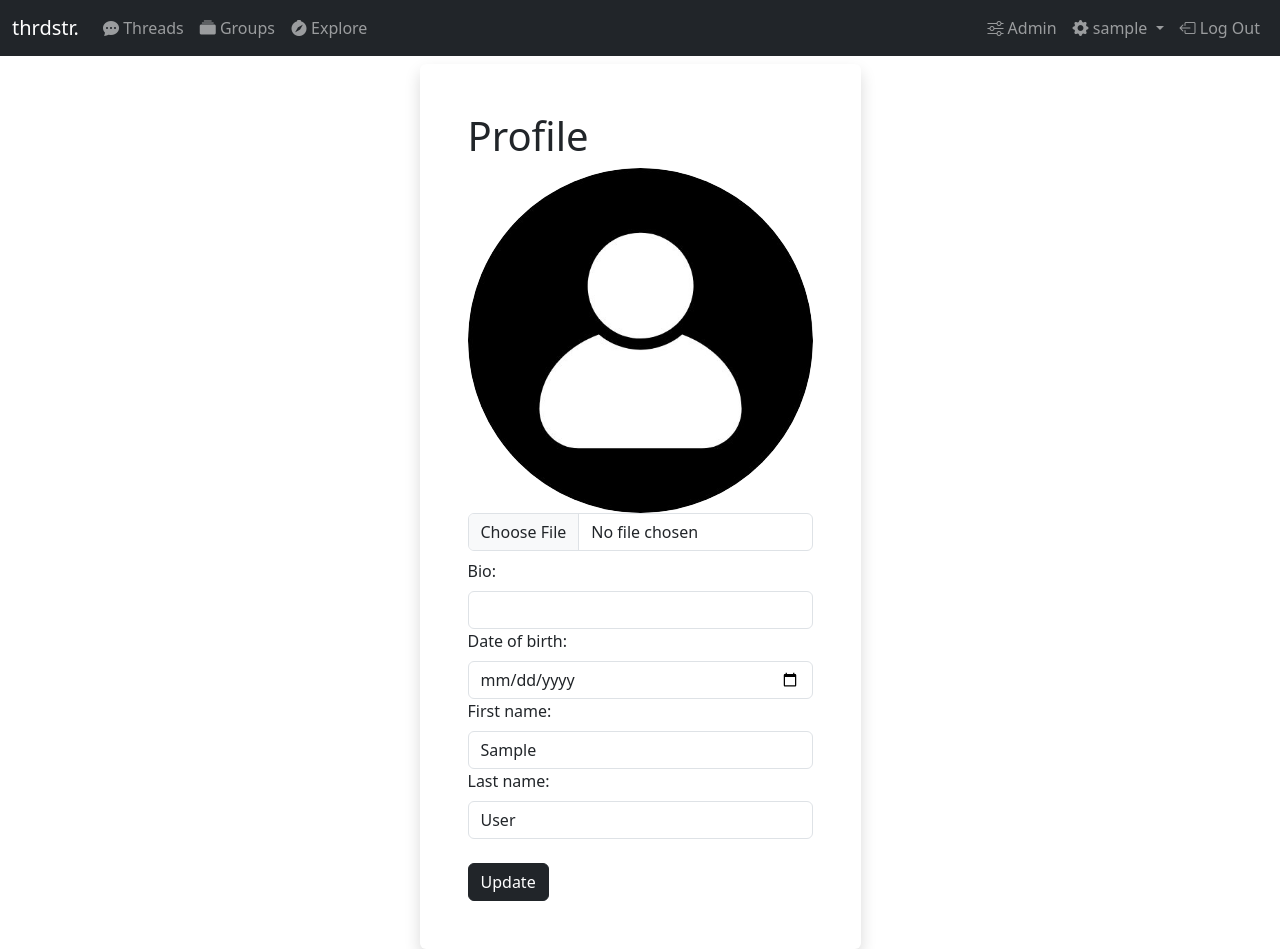
After one commit to ByteMeDirk/thrdstr, a Django app: page /accounts/profile/ in a window 1280 px wide. The commit adds this page. Run offline with Django 4.2, Linux system fonts and the light colour scheme; the visitor is signed in with stand-in values (Sample User, id 1); some libraries are stand-ins or nearby versions.

```diff
--- a/thrdstr/static/css/custom.css
+++ b/thrdstr/static/css/custom.css
@@ -0,0 +1,5 @@
+image {
+    margin: inherit;
+    padding: inherit;
+    background-color: transparent !important;
+}
--- a/thrdstr/templates/base.html
+++ b/thrdstr/templates/base.html
@@ -14,11 +14,32 @@
 <body>
 <!-- Bootstrap JS -->
 <script src="{% static 'js/bootstrap.bundle.js' %}"></script>
+<script src="{% static 'js/custom.js' %}"></script>
 <script src="https://cdn.jsdelivr.net/npm/@popperjs/core@2.11.7/dist/umd/popper.min.js"
         integrity="sha384-zYPOMqeu1DAVkHiLqWBUTcbYfZ8osu1Nd6Z89ify25QV9guujx43ITvfi12/QExE"
         crossorigin="anonymous"></script>
-<div class="container mt-3">
+
+{% include "navigation/navbar.html" %}
+<div class="container mt-2">
     {% block content %} {% endblock %}
 </div>
+
+<script>
+    const links = document.querySelectorAll("#random-color-link");
+
+    links.forEach(link => {
+        link.addEventListener("mouseover", () => {
+            // generate a random color
+            const randomColor = Math.floor(Math.random() * 16777215).toString(16);
+            // apply the color to the link text
+            link.style.color = "#" + randomColor;
+        });
+
+        link.addEventListener("mouseout", () => {
+            // reset the color to its default value
+            link.style.color = "";
+        });
+    });
+</script>
 </body>
 </html>
--- a/thrdstr/templates/index.html
+++ b/thrdstr/templates/index.html
@@ -5,5 +5,5 @@
 {% block content %}
 
 <h1>Home</h1>
-    <a href="{% url "login" %}">Login</a>
+
 {% endblock %}
--- /dev/null
+++ b/thrdstr/templates/navigation/navbar.html
@@ -0,0 +1,61 @@
+<nav class="navbar navbar-expand-lg navbar-dark bg-dark">
+    <div class="container-fluid">
+        <a class="navbar-brand" href="{% url "index" %}">thrdstr.</a>
+        <button class="navbar-toggler" type="button" data-bs-toggle="collapse" data-bs-target="#navbarTogglerDemo02"
+                aria-controls="navbarTogglerDemo02" aria-expanded="false" aria-label="Toggle navigation">
+            <span class="navbar-toggler-icon"></span>
+        </button>
+        <div class="collapse navbar-collapse" id="navbarTogglerDemo02">
+            <ul class="navbar-nav me-auto mb-2 mb-lg-0">
+                <li class="nav-item">
+                    <a id="random-color-link" class="nav-link" aria-current="page" href="#"><i
+                            class="bi bi-chat-dots-fill"></i> Threads</a>
+                </li>
+                <li class="nav-item">
+                    <a id="random-color-link" class="nav-link" aria-current="page" href="#"><i
+                            class="bi bi-collection-fill"></i> Groups</a>
+                </li>
+                <li class="nav-item">
+                    <a id="random-color-link" class="nav-link" aria-current="page" href="#"><i
+                            class="bi bi-compass-fill"></i>
+                        Explore</a>
+                </li>
+            </ul>
+            <div class="d-flex">
+                <ul class="navbar-nav me-auto mb-2 mb-lg-0">
+                    {% if user.is_authenticated %}
+                        {% if user.is_staff %}
+                            <li class="nav-item">
+                                <a id="random-color-link" class="nav-link" href="{% url 'admin:index' %}"><i
+                                        class="bi bi-sliders"></i> Admin</a>
+                            </li>
+                        {% endif %}
+                        <li class="nav-item dropdown">
+                            <a class="nav-link dropdown-toggle" href="#" id="navbarDropdown" role="button"
+                               data-bs-toggle="dropdown" aria-expanded="false">
+                                <i class="bi bi-gear-fill"></i> {{ user.username }}
+                            </a>
+                            <ul class="dropdown-menu" aria-labelledby="navbarDropdown">
+                                <li><a id="random-color-link" class="dropdown-item" href="{% url "profile" %}">Profile</a></li>
+                            </ul>
+                        </li>
+                        <li class="nav-item">
+                            <a id="random-color-link" class="nav-link" aria-current="page" href="{% url 'logout' %}"><i
+                                    class="bi bi-box-arrow-left"></i> Log Out</a>
+                        </li>
+
+                    {% else %}
+                        <li class="nav-item">
+                            <a id="random-color-link" class="nav-link" aria-current="page" href="{% url 'login' %}"><i
+                                    class="bi bi-box-arrow-right"></i> Log In</a>
+                        </li>
+                        <li class="nav-item">
+                            <a id="random-color-link" class="nav-link" aria-current="page" href="{% url 'signup' %}"><i
+                                    class="bi bi-person-plus-fill"></i> Sign Up</a>
+                        </li>
+                    {% endif %}
+                </ul>
+            </div>
+        </div>
+    </div>
+</nav>
--- a/thrdstr/templates/registration/login.html
+++ b/thrdstr/templates/registration/login.html
@@ -36,8 +36,8 @@
                         </div>
 
                         <!-- Submit button -->
-                        <button type="submit" class="btn btn-primary btn-block">Log In</button>
-                        <a href="{% url 'signup' %}" class="btn btn-secondary btn-block">Sign Up</a>
+                        <button type="submit" class="btn btn-dark btn-block">Log In</button>
+                        <a href="{% url 'signup' %}" class="btn btn-outline-dark btn-block">Sign Up</a>
                     </form>
                 </div>
             </div>
--- /dev/null
+++ b/thrdstr/templates/registration/profile.html
@@ -0,0 +1,47 @@
+{% extends 'base.html' %}
+{% load widget_tweaks %}
+{% block title %}Profile{% endblock %}
+
+{% block content %}
+    <div class="mask d-flex align-items-center h-100">
+        <div class="container">
+            <div class="row justify-content-center">
+                <div class="col-xl-5 col-md-8">
+                    <form class="bg-white rounded p-5 shadow" method="POST" enctype="multipart/form-data">
+                        {% csrf_token %}
+                        <h1 class="h1">Profile</h1>
+
+                        {% if form.errors %}
+                            <div class="alert alert-danger">
+                                {% for error in form.non_field_errors %}
+                                    {{ error }}
+                                {% endfor %}
+
+                            </div>
+                        {% endif %}
+
+                        {% for field in form %}
+                            {% if field.name == 'avatar' %}
+                                {% if form.avatar.value %}
+                                    <img src="{{ user.avatar.url }}" class="card-img-top image-responsive rounded-circle"
+                                         alt="Avatar for {{ user.username }}">
+                                {% else %}
+                                    <img src="/media/avatars/default.jpg" class="card-img-top image-responsive rounded-circle"
+                                         alt="Avatar for {{ user.username }}">
+                                {% endif %}
+                                {{ field|add_class:"form-control mb-2" }}
+                            {% else %}
+                            <label for="{{ field.name }}" class="form-label">{{ field.label_tag }}</label>
+                            {{ field|add_class:"form-control" }}
+                            {% endif %}
+                        {% endfor %}
+
+                        <div class="mt-4">
+                            <button type="submit" class="btn btn-dark btn-block">Update</button>
+                        </div>
+                    </form>
+                </div>
+            </div>
+        </div>
+    </div>
+{% endblock %}
--- a/thrdstr/templates/registration/signup.html
+++ b/thrdstr/templates/registration/signup.html
@@ -31,8 +31,8 @@
 
                         <div class="mt-4">
                             <!-- Submit button -->
-                            <button type="submit" class="btn btn-primary btn-block">Sign Up</button>
-                            <a href="{% url 'login' %}" class="btn btn-secondary btn-block">Log In</a>
+                            <button type="submit" class="btn btn-dark btn-block">Sign Up</button>
+                            <a href="{% url 'login' %}" class="btn btn-outline-dark btn-block">Log In</a>
                         </div>
                     </form>
                 </div>
--- a/thrdstr/thrdstr/forms.py
+++ b/thrdstr/thrdstr/forms.py
@@ -1,3 +1,4 @@
+from PIL import Image
 from django import forms
 from django.contrib.auth.forms import UserCreationForm
 
@@ -17,3 +18,21 @@ class UserSignupForm(UserCreationForm):
     class Meta:
         model = User
         fields = ("username", "email", "date_of_birth", "password1", "password2")
+
+
+class UserEditForm(forms.ModelForm):
+    """
+    A form that allows a user to edit their profile.
+    """
+    avatar = forms.ImageField(required=False)
+    bio = forms.CharField(max_length=500, required=False)
+    date_of_birth = forms.DateField(
+        required=True,
+        widget=forms.DateInput(attrs={"type": "date", "placeholder": "YYYY-MM-DD"}),
+    )
+    first_name = forms.CharField(max_length=30, required=True)
+    last_name = forms.CharField(max_length=30, required=True)
+
+    class Meta:
+        model = User
+        fields = ("avatar", "bio", "date_of_birth", "first_name", "last_name")
--- a/thrdstr/thrdstr/urls.py
+++ b/thrdstr/thrdstr/urls.py
@@ -19,7 +19,7 @@ from django.contrib import admin
 from django.urls import path, include
 
 from . import settings
-from .views import index, login, SignupView
+from .views import index, SignupView, edit_profile_view
 
 admin.autodiscover()
 
@@ -33,7 +33,7 @@ urlpatterns = [
         "accounts/", include("django.contrib.auth.urls")
     ),  # This is for the login and logout views
     path("accounts/signup/", SignupView.as_view(), name="signup"),
-
+    path("accounts/profile/", edit_profile_view, name="profile"),
 ]
 
 # Only add this when we are in debug mode.
--- a/thrdstr/thrdstr/views.py
+++ b/thrdstr/thrdstr/views.py
@@ -1,9 +1,9 @@
-from django.contrib.auth import authenticate, login
-from django.shortcuts import render
+from django.contrib.auth.decorators import login_required
+from django.shortcuts import render, redirect
 from django.urls import reverse_lazy
 from django.views.generic import CreateView
 
-from .forms import UserSignupForm
+from .forms import UserSignupForm, UserEditForm
 
 
 # Root Views    ---------------------------------------------------------------
@@ -24,3 +24,19 @@ class SignupView(CreateView):
     form_class = UserSignupForm
     template_name = "registration/signup.html"
     success_url = reverse_lazy("login")
+
+
+@login_required
+def edit_profile_view(request):
+    """
+    A view that handles the edit profile process.
+    The users avatar is cropped and compressed to keep it small.
+    """
+    if request.method == "POST":
+        form = UserEditForm(request.POST, request.FILES, instance=request.user)
+        if form.is_valid():
+            form.save()
+            return redirect("profile")
+    else:
+        form = UserEditForm(instance=request.user)
+    return render(request, "registration/profile.html", {"form": form})
```
Also changed, not shown: thrdstr/media/avatars/default.jpg (added), thrdstr/static/js/custom.js (added).
